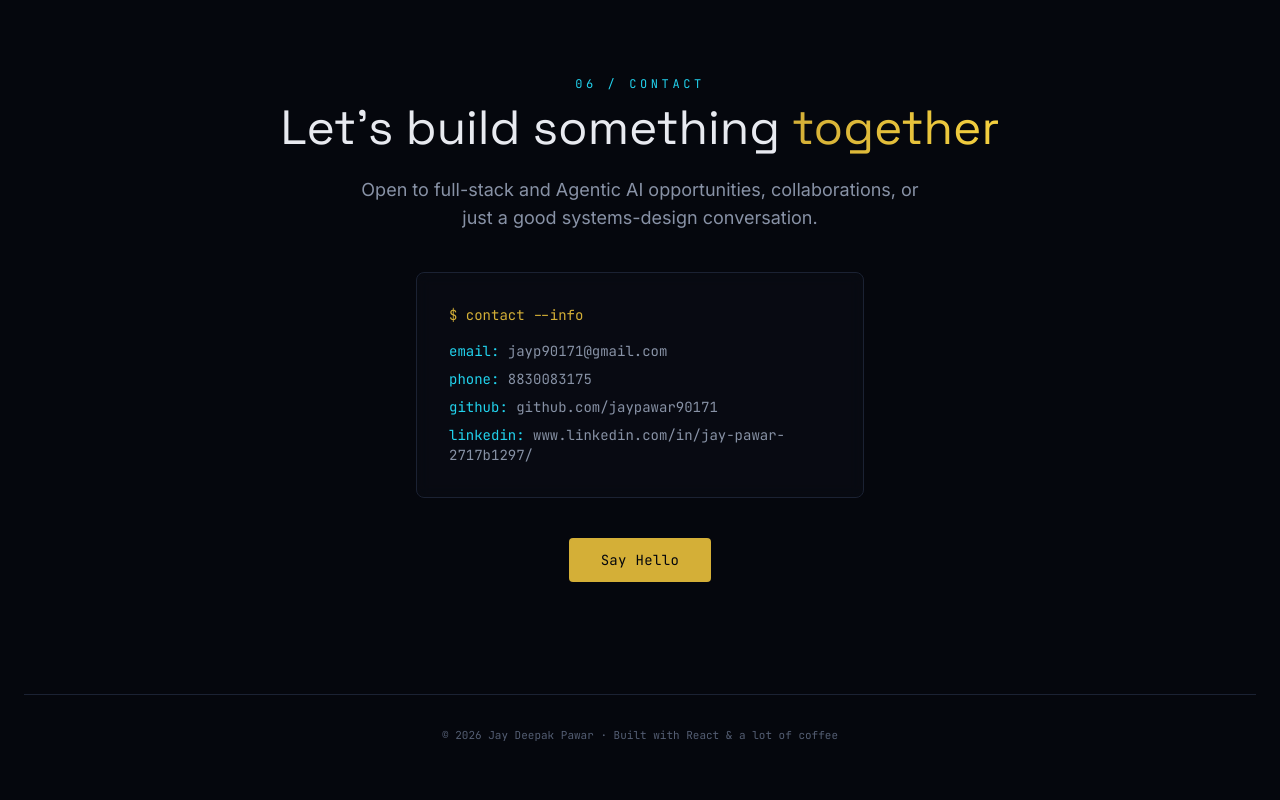
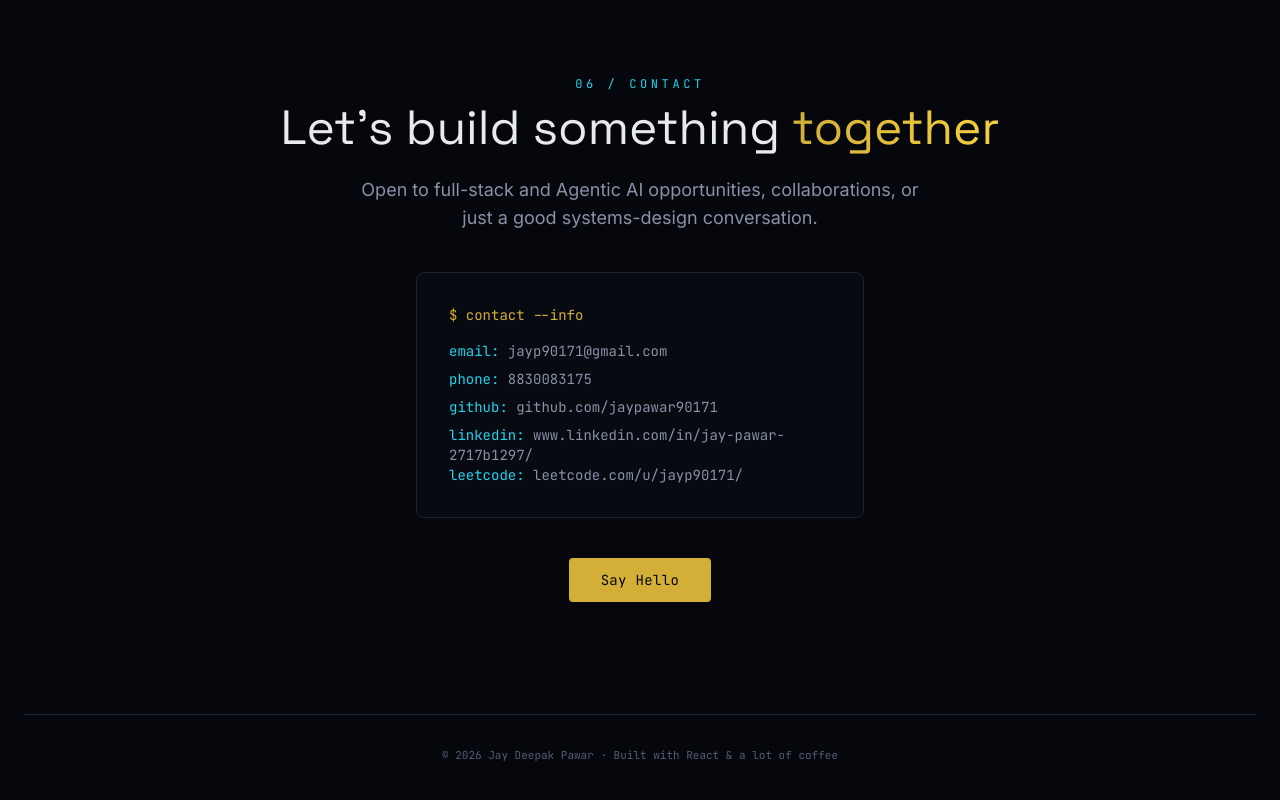
Before and after one commit to jaypawar90171/Portfolio-Website, a React (Vite) app: page / in a window 1280 px wide. Shown: the part 5315-6115 px from the top of the page. Built offline with nearby package versions, Linux system fonts and the light colour scheme.

Commit message:
added leetcode section

```diff
--- a/src/components/Contact.tsx
+++ b/src/components/Contact.tsx
@@ -43,6 +43,12 @@ export default function Contact() {
                 {profile.links.linkedin.replace("https://", "")}
               </a>
             </p>
+             <p className="text-muted text-sm">
+              <span className="text-cyan">leetcode:</span>{" "}
+              <a href={profile.links.leetcode} target="_blank" rel="noreferrer" data-cursor-hover className="hover:text-gold transition-colors">
+                {profile.links.leetcode.replace("https://", "")}
+              </a>
+            </p>
           </div>
         </Reveal>
 
```
